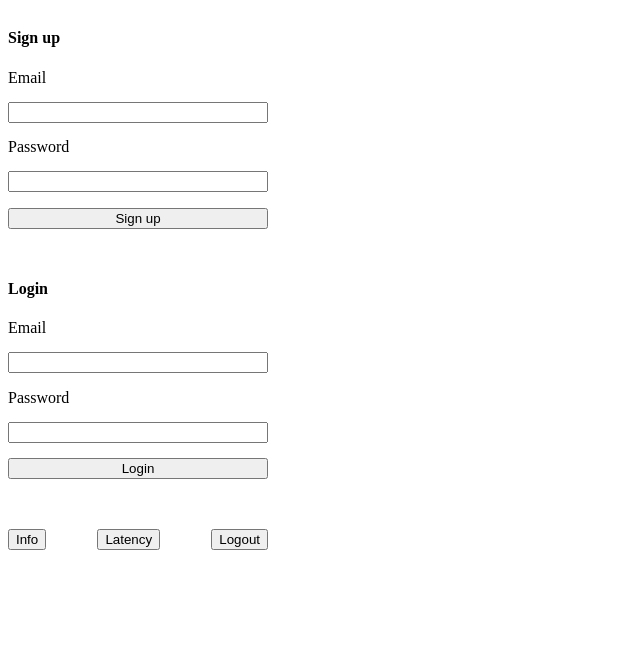
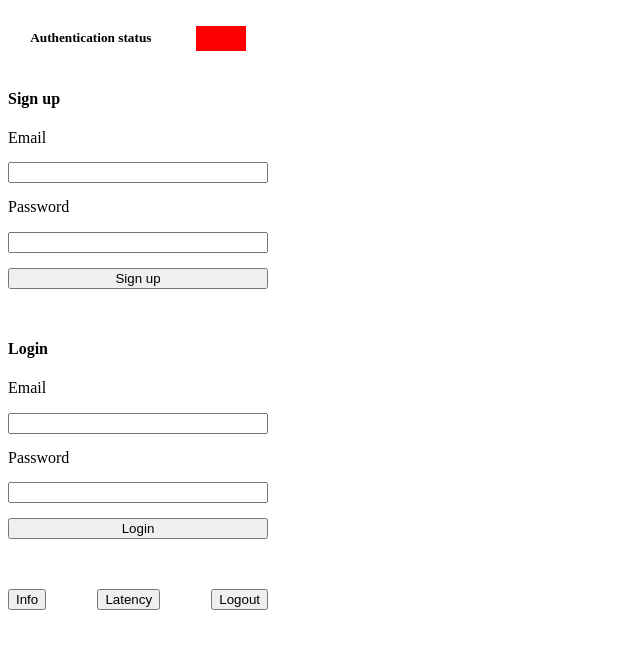
Before and after one commit to chakapega/omertex-tt, a website: page client/index.html in a window 1280 px wide. Shown: the whole page, without its empty margins (0-640 px from the left). Drawn offline with Linux system fonts and the light colour scheme.

Commit message:
feat: Authentication status indication added

```diff
--- a/client/index.html
+++ b/client/index.html
@@ -7,6 +7,10 @@
     <title>omertex-tt</title>
   </head>
   <body>
+    <div class="authentication-status-container">
+      <h5>Authentication status</h5>
+      <div class="authentication-status-indicator"></div>
+    </div>
     <div class="signup-form-container">
       <h4>Sign up</h4>
       <form class="signup-form">
--- a/client/src/index.js
+++ b/client/src/index.js
@@ -1,5 +1,16 @@
+const authenticationStatusIndicator = document.querySelector('.authentication-status-indicator');
 const signupForm = document.querySelector('.signup-form');
 const loginForm = document.querySelector('.login-form');
+const logoutButton = document.querySelector('.button_logout');
+const setAuthenticationStatus = () => {
+  if (localStorage.getItem('userData')) {
+    authenticationStatusIndicator.style.backgroundColor = '#008000';
+  } else {
+    authenticationStatusIndicator.style.backgroundColor = '#ff0000';
+  }
+};
+
+setAuthenticationStatus();
 
 signupForm.addEventListener('submit', async event => {
   try {
@@ -24,6 +35,7 @@ signupForm.addEventListener('submit', async event => {
     const { message, userId, token } = data;
 
     localStorage.setItem('userData', JSON.stringify({ userId, token }));
+    setAuthenticationStatus();
     signupForm.reset();
     alert(message);
   } catch (error) {
@@ -54,9 +66,15 @@ loginForm.addEventListener('submit', async event => {
     const { message, userId, token } = data;
 
     localStorage.setItem('userData', JSON.stringify({ userId, token }));
+    setAuthenticationStatus();
     loginForm.reset();
     alert(message);
   } catch (error) {
     alert(error.message || 'An error occured, please try again');
   }
 });
+
+logoutButton.addEventListener('click', () => {
+  localStorage.removeItem('userData');
+  setAuthenticationStatus();
+});
--- a/client/src/style.css
+++ b/client/src/style.css
@@ -1,3 +1,13 @@
+.authentication-status-container {
+  display: flex;
+  justify-content: space-around;
+  align-items: center;
+  width: 260px;
+}
+.authentication-status-indicator {
+  width: 50px;
+  height: 25px;
+}
 .signup-form-container {
   display: flex;
   flex-direction: column;
```
